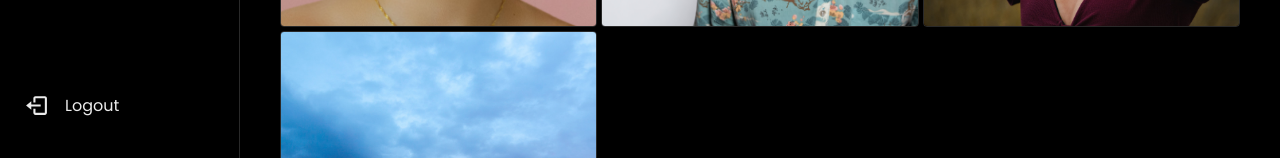
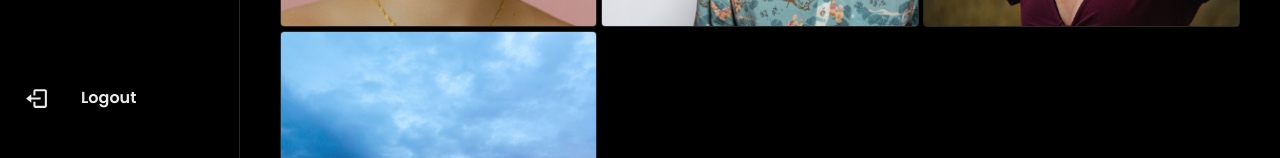
Before and after one commit to albertnanda19/AlSnap, a React (Vite) app: page /albertm in a window 1280 px wide. Shown: the part 642-800 px from the top of the page. Built offline with nearby package versions, Linux system fonts and the light colour scheme.

Commit message:
create useLogOut hooks

```diff
--- a/src/components/Sidebar/Sidebar.jsx
+++ b/src/components/Sidebar/Sidebar.jsx
@@ -1,8 +1,9 @@
-import { Box, Flex, Link, Image, Avatar, Tooltip } from '@chakra-ui/react';
+import { Box, Flex, Link, Image, Avatar, Tooltip, Button } from '@chakra-ui/react';
 import { Link as RouterLink } from "react-router-dom"
 import { CreatePostLogo, NotificationsLogo, SearchLogo } from '../../assets/constants';
 import { AiFillHome } from 'react-icons/ai'
 import { BiLogOut } from 'react-icons/bi'
+import useLogout from '../../hooks/useLogout';
 
 const Sidebar = () => {
 
@@ -30,6 +31,8 @@
             link: "/albertm"
         },
     ]
+
+    const { handleLogout, isLoggingOut } = useLogout();
 
     return (
         <Box
@@ -89,7 +92,8 @@
                     openDelay={500}
                     display={{ base: 'block', md: 'none' }}
                 >
-                    <Link
+                    <Flex
+                        onClick={handleLogout}
                         display={"flex"}
                         to={"/auth"}
                         as={RouterLink}
@@ -103,10 +107,10 @@
                         justifyContent={{ base: "center", md: "flex-start" }}
                     >
                         <BiLogOut size={25} />
-                        <Box display={{ base: "none", md: "block" }}>
+                        <Button display={{ base: "none", md: "block" }} variant={"ghost"} _hover={{ bg: "transparent" }} isLoading={isLoggingOut}>
                             Logout
-                        </Box>
-                    </Link>
+                        </Button>
+                    </Flex>
                 </Tooltip>
             </Flex>
         </Box>
--- /dev/null
+++ b/src/hooks/useLogout.js
@@ -0,0 +1,22 @@
+import { useSignOut } from "react-firebase-hooks/auth";
+import { auth } from "../firebase/firebase";
+import useShowToast from "./useShowToast";
+
+const useLogout = () => {
+    const [signOut, isLoggingOut, error] = useSignOut(auth);
+    const showToast = useShowToast();
+
+    const handleLogout = async () => {
+        try {
+            await signOut();
+            localStorage.removeItem('user-info');
+            showToast('Success', 'Logged out successfully', 'success');
+        } catch (error) {
+            showToast('Error', error.message, 'error');
+        }
+    }
+
+    return { handleLogout, isLoggingOut, error }
+}
+
+export default useLogout;
```
